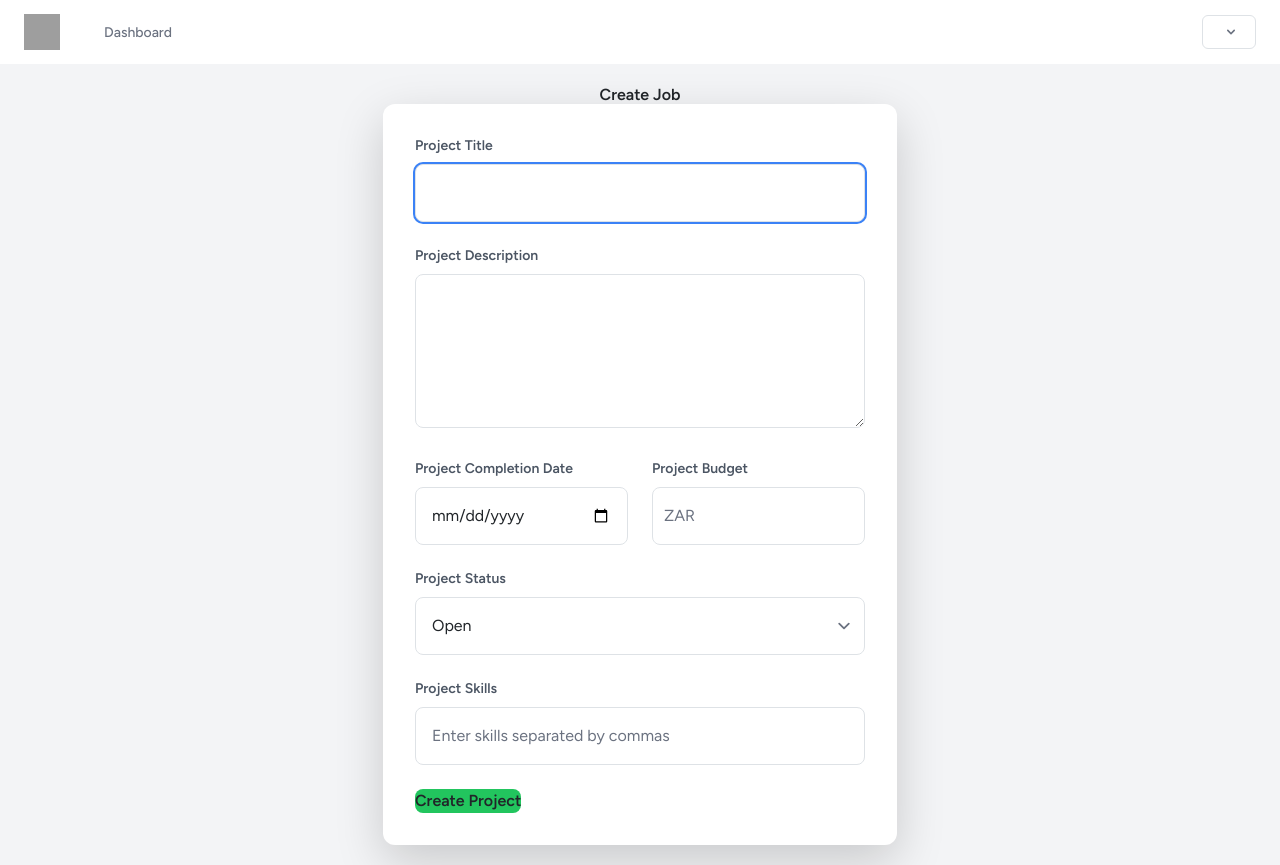
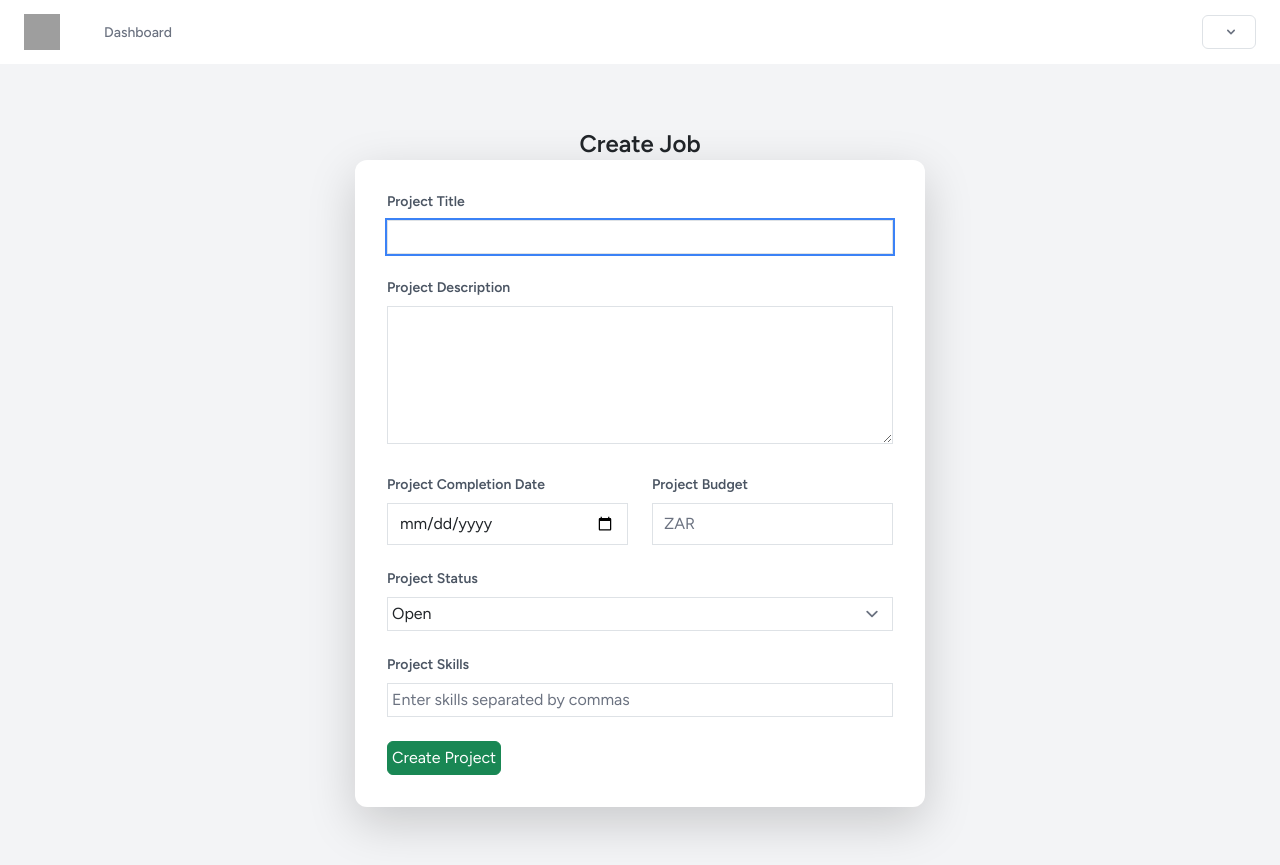
Before and after one commit to Camblish-Training-Institite/banstech-freelancing, a Laravel app: page /jobs/create in a window 1280 px wide. Run offline with Laravel 12, Linux system fonts and the light colour scheme; data that the repository does not hold is empty; style sheets or scripts are compiled from the project's sources; parts of the project's set-up code (start-up, migrations or seed data) failed here and were passed over; grey boxes are pictures that could not be loaded.

Commit message:
job pages updates

```diff
--- a/app/Http/Controllers/Jobs/JobsController.php
+++ b/app/Http/Controllers/Jobs/JobsController.php
@@ -20,6 +20,7 @@ class JobsController extends Controller
     public function show(Job $job){
 
         return view('client.show', compact('job'));
+
     }
 
     //This shows the job form on views
@@ -54,6 +55,7 @@ class JobsController extends Controller
     'budget' => $request->budget,
     'status' => $request->status,
     'skills' => json_encode($request->skills),
+
     ]);
 
     return redirect()->route('jobs.index')->with('success','Job added!');
--- a/resources/views/client/createJobs.blade.php
+++ b/resources/views/client/createJobs.blade.php
@@ -1,7 +1,7 @@
 @extends('layouts.app')
 
 @section('content')
-<h2 class="font-extrabold">{{ isset($job) ? 'Edit Job' : 'Create Job' }}</h2>
+<h2 class="font-extrabold text-2xl mt-1">{{ isset($job) ? 'Edit Job' : 'Create Job' }}</h2>
 
 <form action="{{ isset($job) ? route('jobs.update', $job) : route('jobs.store') }}" method="POST">
     @csrf
--- a/resources/views/client/edit.blade.php
+++ b/resources/views/client/edit.blade.php
@@ -1,7 +1,7 @@
 @extends('layouts.app')
 
 @section('content')
-<h2 class="font-extrabold">Edit Job</h2>
+<h2 class="font-extrabold text-2xl mt-1">Edit Job</h2>
 
 <form action="{{ route('jobs.update', $job) }}" method="POST">
     @csrf
--- a/resources/views/client/form.blade.php
+++ b/resources/views/client/form.blade.php
@@ -18,7 +18,7 @@
                     type="text"
                     name="title"
                     id="title"
-                    class="w-full p-3 border border-gray-300 rounded-lg focus:outline-none focus:ring-2 focus:ring-blue-500"
+                    class="w-full p-1  border border-gray-300 focus:outline-none focus:ring-2 focus:ring-blue-500"
                     value="{{ old('title', $job->title ?? '') }}"
                     required
                 >
@@ -31,7 +31,7 @@
                     name="description"
                     id="description"
                     rows="5"
-                    class="w-full p-3 border border-gray-300 rounded-lg focus:outline-none focus:ring-2 focus:ring-blue-500"
+                    class="w-full border border-gray-300 focus:outline-none focus:ring-2 focus:ring-blue-500"
                     required
                 >{{ old('description', $job->description ?? '') }}</textarea>
             </div>
@@ -45,7 +45,7 @@
                         type="date"
                         name="deadline"
                         id="deadline"
-                        class="w-full p-3 border border-gray-300 rounded-lg focus:outline-none focus:ring-2 focus:ring-blue-500"
+                        class="w-full  border border-gray-300 focus:outline-none focus:ring-2 focus:ring-blue-500"
                         value="{{ old('deadline', isset($job) && $job->deadline ? \Carbon\Carbon::parse($job->deadline)->format('Y-m-d') : '') }}"
                     >
                 </div>
@@ -59,7 +59,7 @@
                             type="number"
                             name="budget"
                             id="budget"
-                            class="w-full p-3 pl-12 border border-gray-300 rounded-lg focus:outline-none focus:ring-2 focus:ring-blue-500"
+                            class="w-full  pl-12 border border-graed-lg focus:outline-none focus:ring-2 focus:ring-blue-500"
                             value="{{ old('budget', $job->budget ?? '') }}"
                             required
                         >
@@ -73,7 +73,7 @@
                 <select
                     name="status"
                     id="status"
-                    class="w-full p-3 border border-gray-300 rounded-lg focus:outline-none focus:ring-2 focus:ring-blue-500"
+                    class="w-full p-1 border border-gray-300 focus:outline-none focus:ring-2 focus:ring-blue-500"
                     required>
                     <option value="open" {{ old('status', $job->status ?? '') === 'open' ? 'selected' : '' }}>Open</option>
                     <option value="in_progress" {{ old('status', $job->status ?? '') === 'in_progress' ? 'selected' : '' }}>In_progress</option>
@@ -91,7 +91,7 @@
                     type="text"
                     name="skills"
                     id="skills"
-                    class="w-full p-3 border border-gray-300 rounded-lg focus:outline-none focus:ring-2 focus:ring-blue-500"
+                    class="w-full p-1 border border-gray-300 focus:outline-none focus:ring-2 focus:ring-blue-500"
                     placeholder="Enter skills separated by commas"
                     value="{{ old('skills', is_array($job->skills ?? null) ? implode(', ', $job->skills) : $job->skills ?? '') }}"
                 >
@@ -102,7 +102,7 @@
         <div class="mt-4">
             <button
                 type="submit"
-                class="bg-green-500 text-dark font-bold rounded-lg hover:bg-green-600
+                class="btn btn-success p-1 text-white  hover:bg-green-600
                 transition duration-300">
                 {{ isset($job) ? 'Update Project' : 'Create Project' }}
             </button>
--- a/resources/views/client/index.blade.php
+++ b/resources/views/client/index.blade.php
@@ -1,6 +1,6 @@
 @extends('layouts.app')
 
-@section('body')
+@section('content')
 <div class="card-body">
     <h1 class="mb-4">My Projects</h1>
 
```
Also changed, not shown: resources/views/client/show.blade.php (+58 -9 lines).
